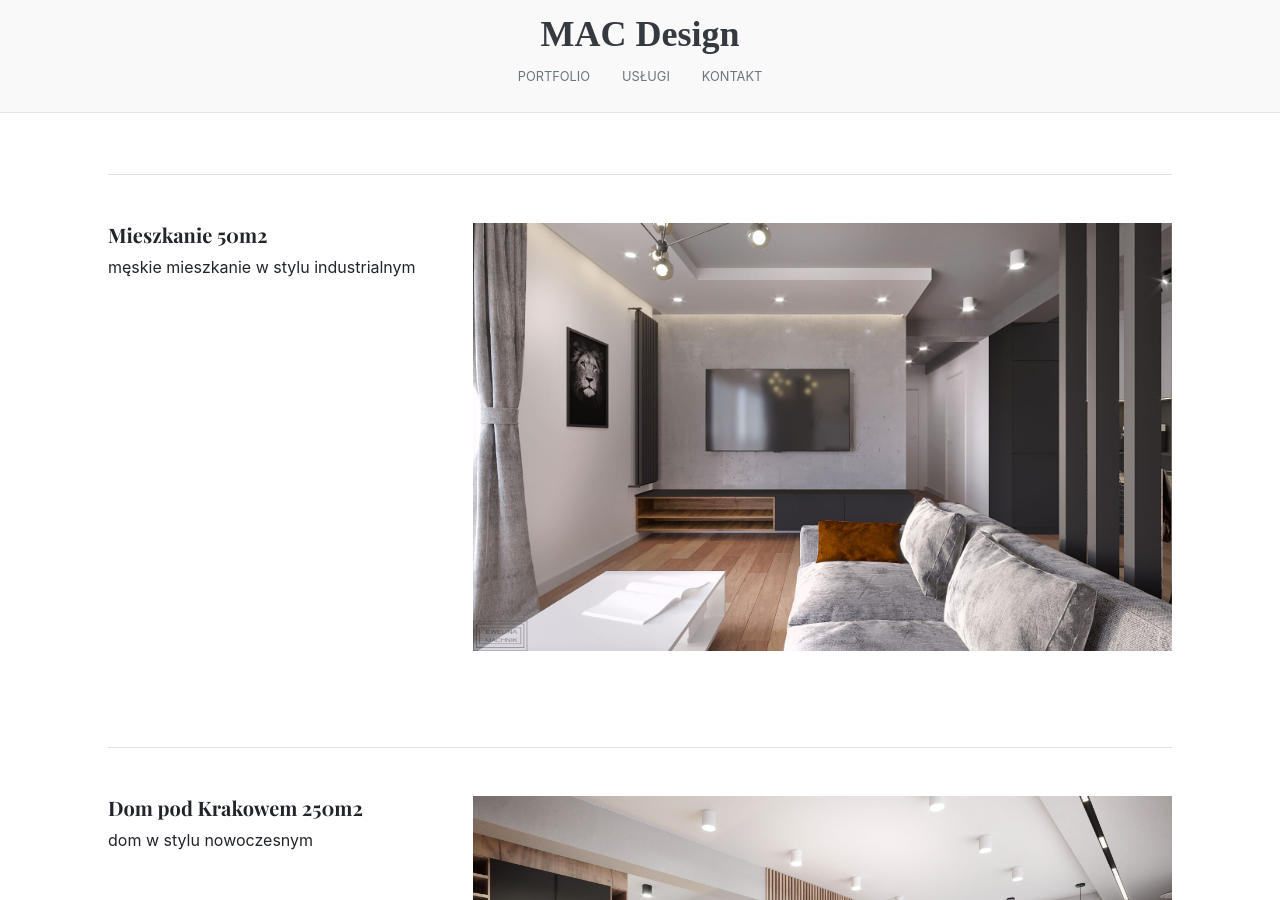
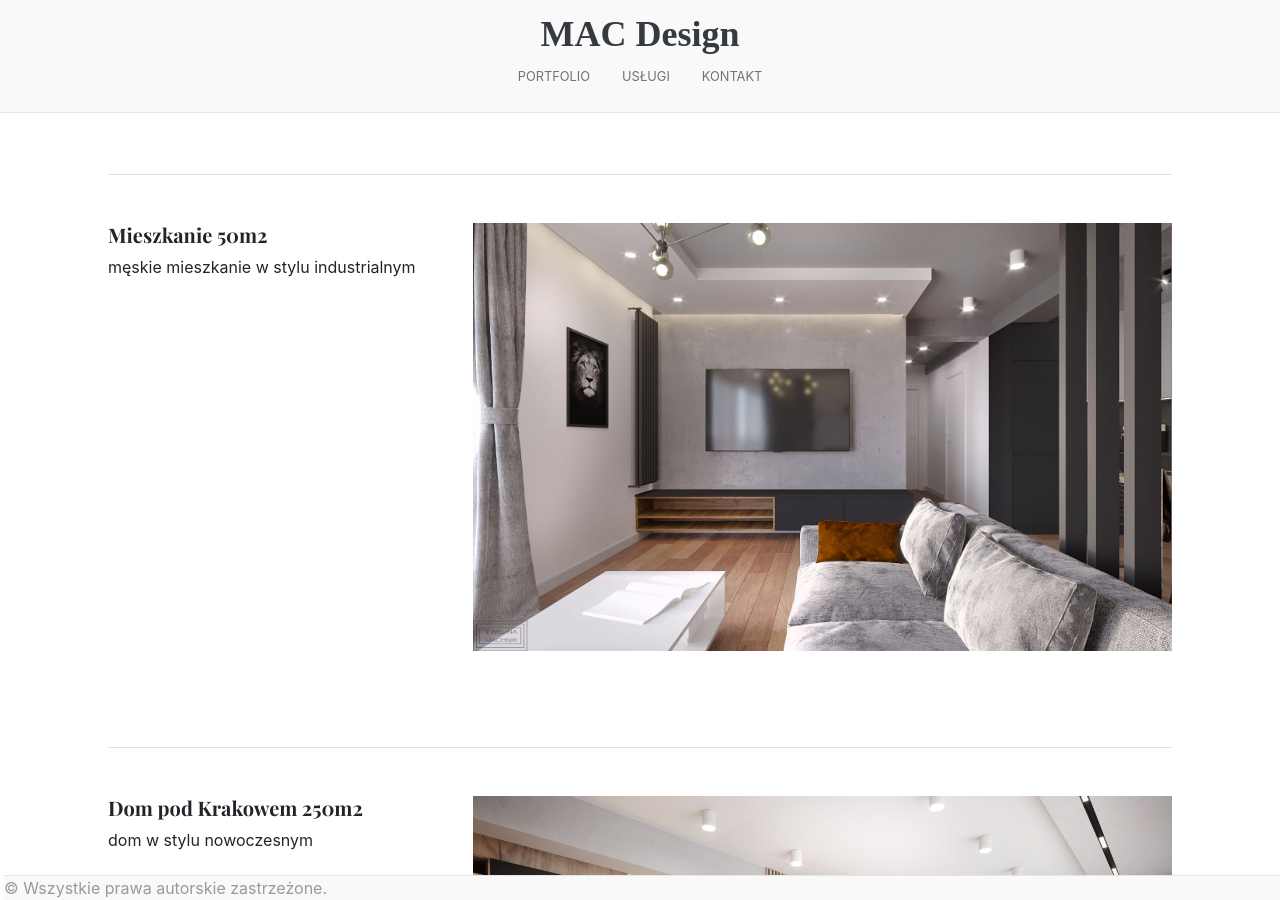
Before and after one commit to RMachnik/mac-design, a Jekyll site: the page built from index.html, in a window 1280 px wide and 900 px high, scrolled down 615 px. Built offline with Jekyll 4.4.1, drawn with Linux system fonts in a browser that asks for light colours; nearby versions of some CDN libraries; some web fonts are replaced.

Commit message:
fixing footer

```diff
--- a/_includes/footer.html
+++ b/_includes/footer.html
@@ -1,3 +1,3 @@
-<footer class="footer m-1">
+<footer class="footer ml-1 fixed-bottom blog-footer">
       <p>&#169 Wszystkie prawa autorskie zastrzeżone.</p>
 </footer>
--- a/_layouts/default.html
+++ b/_layouts/default.html
@@ -8,7 +8,7 @@
 <div class="container">
     {{ content }}
 </div>
-<footer class="blog-footer">
+<footer class="">
     {% include footer.html %}
 </footer>
 
```
